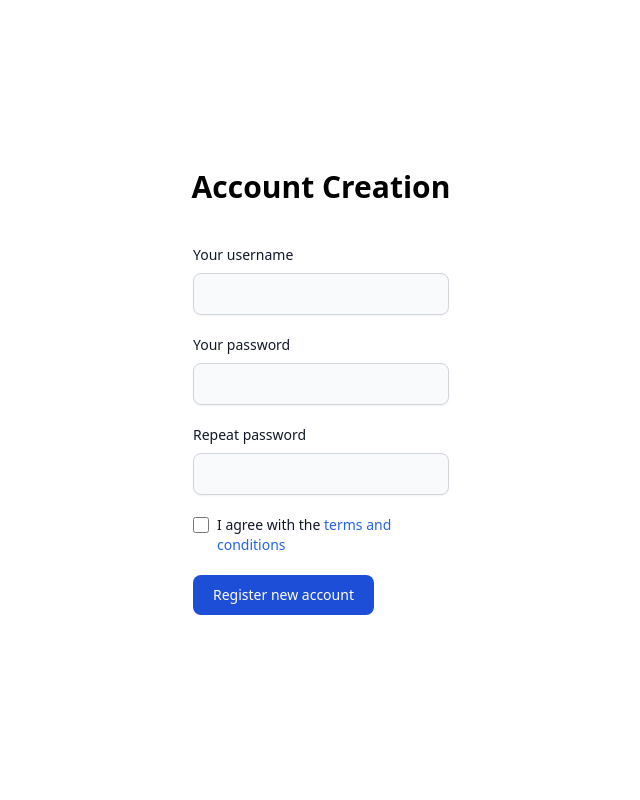
After one commit to Ceralex/YourBank, a Flask app: page /signup in a window 1280 px wide. The commit adds this page. Shown: the whole page, without its empty margins (319-959 px from the left). Run offline with Flask 3, Linux system fonts and the light colour scheme; some libraries are stand-ins or nearby versions.

Commit message:
Add signup

```diff
--- a/app.py
+++ b/app.py
@@ -1,5 +1,4 @@
 from flask import Flask, redirect, render_template, request, url_for, session, g
-import sqlite3 as sq
 import hashlib
 import psycopg2
 import os
@@ -23,6 +22,9 @@ def check_password(db, username, password):
     cur.close()
     if user is None:
         return False
+
+    password = hashlib.sha256(password.encode()).hexdigest()
+
     return user[0] == password
 
 def get_balance_infos(db, username):
@@ -60,6 +62,16 @@ def get_balance_infos(db, username):
         "balance": balance
     }
 
+def create_user(db, username, password):
+    password = hashlib.sha256(password.encode()).hexdigest()
+
+    cur = db.cursor()
+
+    cur.execute("INSERT INTO accounts (username, password) VALUES (%s, %s)", (username, password))
+
+    db.commit()
+    cur.close()
+
 @app.get("/")
 def index():
     return render_template('index.html')
@@ -75,6 +87,29 @@ def login():
         return redirect(url_for("me"))
     else:
         return render_template("index.html", error="Invalid username or password")
+
+@app.route("/signup", methods=["GET", "POST"])
+def signup():
+    if request.method == "GET":
+        return render_template("signup.html")
+    elif request.method == "POST":
+        username = request.form["username"]
+        password = request.form["password"]
+        repeat_password = request.form["repeat-password"]
+
+        if password != repeat_password:
+            return render_template("signup.html", error="Passwords do not match")
+
+        db = g.db
+
+        try:
+            create_user(db, username, password)
+        except psycopg2.errors.UniqueViolation:
+            return render_template("signup.html", error="Username already exists")
+
+        session["username"] = username
+
+        return redirect(url_for("me"))
 
 @app.before_request
 def before_request():
--- a/templates/index.html
+++ b/templates/index.html
@@ -21,7 +21,7 @@
 					<label
 						for="username"
 						class="block mb-2 text-sm font-medium text-gray-900">
-						Your Username
+						Your username
 					</label>
 					<input
 						type="text"
@@ -57,7 +57,9 @@
 				</div>
 				<div class="text-sm font-medium text-gray-900">
 					Not registered yet?
-					<a class="text-blue-600 hover:underline cursor-pointer">
+					<a
+						class="text-blue-600 hover:underline cursor-pointer"
+						href="/signup">
 						Create account
 					</a>
 				</div>
--- /dev/null
+++ b/templates/signup.html
@@ -0,0 +1,69 @@
+{% extends "_base.html" %} {% block content %}
+<section class="h-screen flex flex-col justify-center items-center gap-10">
+	<h1 class="text-3xl font-bold">Account Creation</h1>
+	<form class="w-1/5" action="/signup" method="post">
+		<div class="mb-5">
+			<label for="username" class="block mb-2 text-sm font-medium text-gray-900"
+				>Your username</label
+			>
+			<input
+				type="username"
+				id="username"
+				name="username"
+				class="shadow-sm bg-gray-50 border border-gray-300 text-gray-900 text-sm rounded-lg focus:ring-blue-500 focus:border-blue-500 block w-full p-2.5"
+				required />
+		</div>
+		<div class="mb-5">
+			<label for="password" class="block mb-2 text-sm font-medium text-gray-900"
+				>Your password</label
+			>
+			<input
+				type="password"
+				id="password"
+				name="password"
+				class="shadow-sm bg-gray-50 border border-gray-300 text-gray-900 text-sm rounded-lg focus:ring-blue-500 focus:border-blue-500 block w-full p-2.5"
+				required />
+		</div>
+		<div class="mb-5">
+			<label
+				for="repeat-password"
+				class="block mb-2 text-sm font-medium text-gray-900"
+				>Repeat password</label
+			>
+			<input
+				type="password"
+				id="repeat-password"
+				name="repeat-password"
+				class="shadow-sm bg-gray-50 border border-gray-300 text-gray-900 text-sm rounded-lg focus:ring-blue-500 focus:border-blue-500 block w-full p-2.5"
+				required />
+		</div>
+		<div class="flex items-start mb-5">
+			<div class="flex items-center h-5">
+				<input
+					id="terms"
+					type="checkbox"
+					value=""
+					class="w-4 h-4 border border-gray-300 rounded bg-gray-50 focus:ring-3 focus:ring-blue-300"
+					required />
+			</div>
+			<label for="terms" class="ms-2 text-sm font-medium text-gray-900"
+				>I agree with the
+				<a
+					href="https://cdn.riddle.com/embeds/v3/images/transformed/w_1162,h_799/6a0/6a06abc2478b1f86c523419ae812e835.webp"
+					target="_blank"
+					class="text-blue-600 hover:underline"
+					>terms and conditions</a
+				></label
+			>
+		</div>
+		<button
+			type="submit"
+			class="text-white bg-blue-700 hover:bg-blue-800 focus:ring-4 focus:outline-none focus:ring-blue-300 font-medium rounded-lg text-sm px-5 py-2.5 text-center">
+			Register new account
+		</button>
+	</form>
+	{% if error %}
+	<h3 class="text-red-500 font-bold">{{ error }}</h3>
+	{% endif %}
+</section>
+{% endblock %}
```
